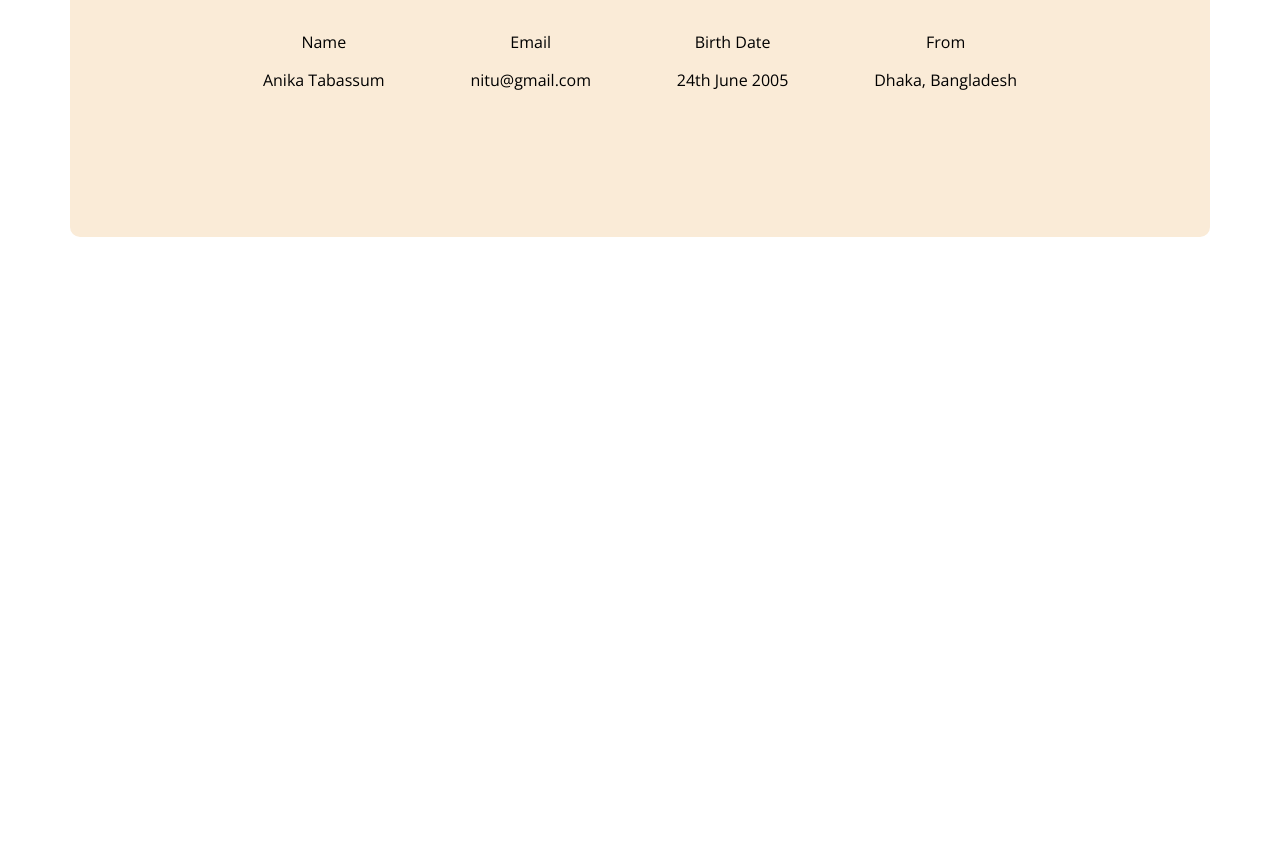
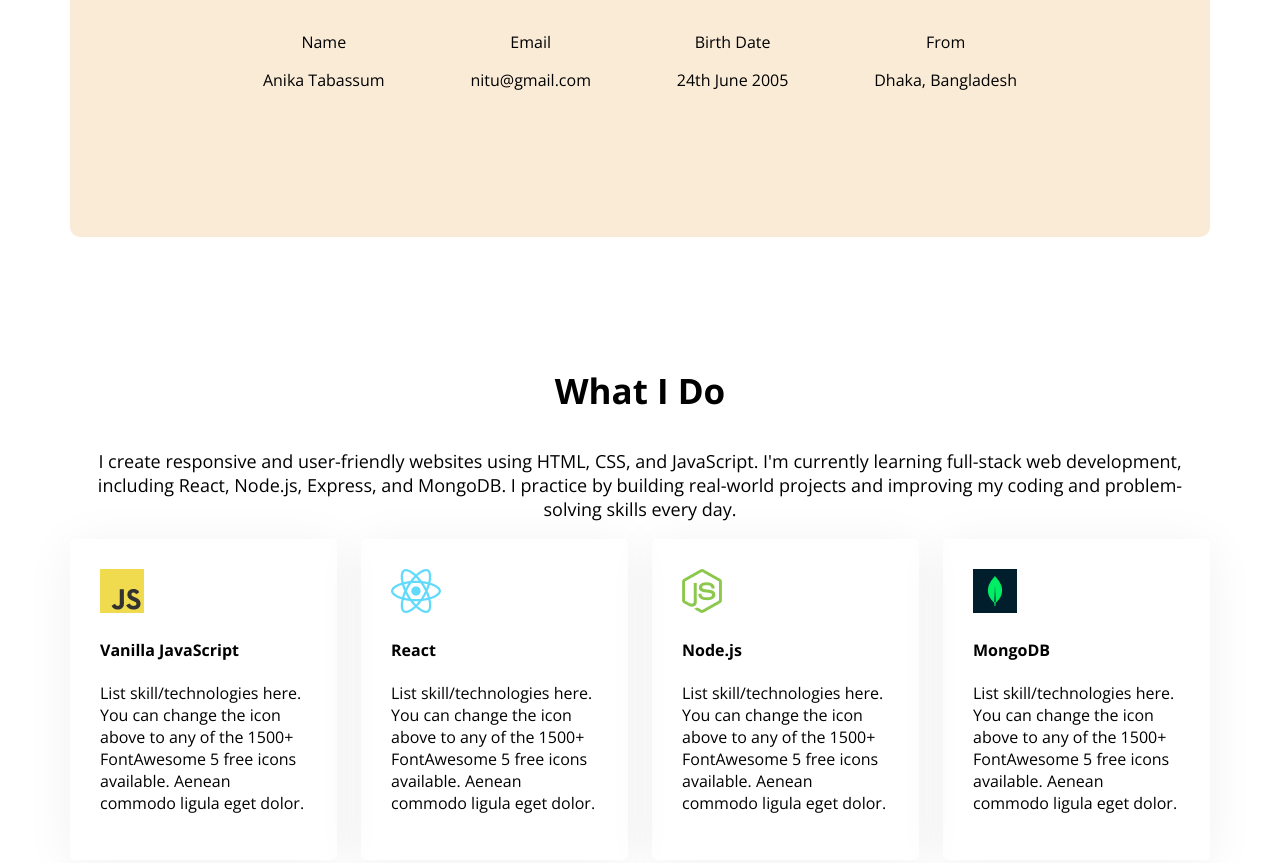
Before and after one commit to happy-jaar/my-portfolio, a plain HTML site: page index.html in a window 1280 px wide. Shown: the part 1335-2198 px from the top of the page. Before the commit the page ends 1580 px from the top, so only its background shows below. Drawn offline with nearby package versions, Linux system fonts and the light colour scheme.

Commit message:
Technical Skills adding

```diff
--- a/index.html
+++ b/index.html
@@ -39,7 +39,11 @@
         <section class="about sec-bg">
             <h3 class="section-title">About Me</h3>
             <p class="section-description">
-                I'm a passionate and curious web development student currently learning full-stack development through Programming Hero. I love building user-friendly websites and solving real-world problems with code. With a background in English communication and a strong interest in tech, I blend creativity with logic in every project. I'm always eager to learn new skills and collaborate on exciting ideas. Let's connect and create something impactful together!
+                I'm a passionate and curious web development student currently learning full-stack development through
+                Programming Hero. I love building user-friendly websites and solving real-world problems with code. With
+                a background in English communication and a strong interest in tech, I blend creativity with logic in
+                every project. I'm always eager to learn new skills and collaborate on exciting ideas. Let's connect and
+                create something impactful together!
             </p>
             <div class="about-items">
                 <div class="about-item">
@@ -60,6 +64,49 @@
                 </div>
             </div>
         </section>
+        <!-- WHAT I DO section starts -->
+        <section class="skills">
+            <h3 class="section-title text-center">What I Do</h3>
+            <p class="section-description text-center">
+                I create responsive and user-friendly websites using HTML, CSS, and JavaScript. I'm currently learning
+                full-stack web development, including React, Node.js, Express, and MongoDB. I practice by building
+                real-world projects and improving my coding and problem-solving skills every day.
+            </p>
+            <div class="skills-container">
+                <div class="skill">
+                    <img src="images/icons/js.png" alt="">
+                    <h4 class="skill-title">Vanilla JavaScript</h4>
+                    <p class="skill-description">
+                        List skill/technologies here. You can change the icon above to any of the 1500+ FontAwesome 5
+                        free icons available. Aenean commodo ligula eget dolor.
+                    </p>
+                </div>
+                <div class="skill">
+                    <img src="images/icons/react.png" alt="">
+                    <h4 class="skill-title">React</h4>
+                    <p class="skill-description">
+                        List skill/technologies here. You can change the icon above to any of the 1500+ FontAwesome 5
+                        free icons available. Aenean commodo ligula eget dolor.
+                    </p>
+                </div>
+                <div class="skill">
+                    <img src="images/icons/nodejs.png" alt="">
+                    <h4 class="skill-title">Node.js</h4>
+                    <p class="skill-description">
+                        List skill/technologies here. You can change the icon above to any of the 1500+ FontAwesome 5
+                        free icons available. Aenean commodo ligula eget dolor.
+                    </p>
+                </div>
+                <div class="skill">
+                    <img src="images/icons/mongo.png" alt="">
+                    <h4 class="skill-title">MongoDB</h4>
+                    <p class="skill-description">
+                        List skill/technologies here. You can change the icon above to any of the 1500+ FontAwesome 5
+                        free icons available. Aenean commodo ligula eget dolor.
+                    </p>
+                </div>
+            </div>
+        </section>
     </main>
     <footer>
 
--- a/styles/portfolio.css
+++ b/styles/portfolio.css
@@ -19,6 +19,21 @@
 
 .dark-2{
     color: #474747;
+}
+
+.section-title{
+    font-size: 35px;
+    font-weight: bold;
+    color: black;
+}
+
+.section-description{
+    font-size: 18px;
+    color: black;
+}
+
+.text-center{
+    text-align: center;
 }
 
 /* header */
@@ -45,17 +60,6 @@ nav{
     padding: 18px 35px;
     border-radius: 5px;
     border: none;
-}
-
-.section-title{
-    font-size: 35px;
-    font-weight: bold;
-    color: black;
-}
-
-.section-description{
-    font-size: 18px;
-    color: black;
 }
 
 .nav-title{
@@ -109,6 +113,10 @@ main{
     max-width: 1140px;
     margin: 0 auto;
 }
+main section{
+    margin-top: 130px;
+    margin-bottom: 130px;
+}
 
 /* about styles*/
 
@@ -116,7 +124,6 @@ main{
     border-radius: 10px;
     padding: 130px 150px;
     text-align: center;
-    margin-top: 130px;
 }
 
 .about-items{
@@ -128,3 +135,14 @@ main{
     font-size: 600;
 
 }
+
+/* skills section styles */
+.skills-container{
+    display: flex;
+    gap: 24px;
+}
+.skill{
+    padding: 30px;
+    border-radius: 5px;
+    box-shadow: 0px 6px 50px 0px rgba(0, 0, 0, 0.06);
+}
```
Also changed, not shown: images/icons/facebook.png (added), images/icons/insta.png (added), images/icons/js.png (added), images/icons/mongo.png (added), images/icons/nodejs.png (added), images/icons/react.png (added), images/icons/twitter.png (added).
